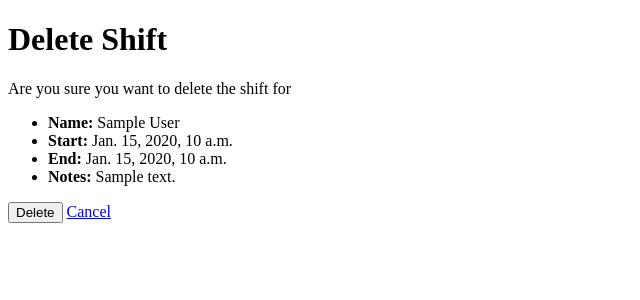
After one commit to anrheia/fyp-checkpoint, a Django app: page /branches/1/schedule/shifts/1/delete/ in a window 1280 px wide. The commit adds this page. Shown: the top 300 px of the page, without its empty margins (0-640 px from the left). Run offline with Django 5.2, Linux system fonts and the light colour scheme; a user stored in the database is signed in; tables that the repository leaves empty hold one stand-in row (values such as "Sample post").

Commit message:
#5 back-end/owner-dashboard: allow owners to delete work shifts from schedule calendar
- add delete shift view with owner-only perms
- allowed a way to delete shifts by clicking calendar events
- fix*: correct delete shift URL by calendar events

```diff
--- /dev/null
+++ b/checkpoint/templates/dashboard/delete_shift.html
@@ -0,0 +1,26 @@
+<!DOCTYPE html>
+<html lang="en">
+<head>
+    <meta charset="UTF-8">
+    <meta name="viewport" content="width=device-width, initial-scale=1.0">
+    <title>Delete Shift</title>
+</head>
+<body>
+    <h1>Delete Shift</h1>
+    <p>Are you sure you want to delete the shift for </p>
+
+    <ul>
+        <li><strong>Name:</strong> {{ shift.user.first_name }} {{ shift.user.last_name }}</li>
+        <li><strong>Start:</strong> {{ shift.start }}</li>
+        <li><strong>End:</strong> {{ shift.end }}</li>
+        {% if shift.notes %}
+            <li><strong>Notes:</strong> {{ shift.notes }}</li>
+        {% endif %}
+    </ul>
+    <form method="post">
+        {% csrf_token %}
+        <button type="submit">Delete</button>
+        <a href="{% url 'branch_schedule' business.id %}">Cancel</a>
+    </form>
+</body>
+</html>
--- a/checkpoint/urls.py
+++ b/checkpoint/urls.py
@@ -11,4 +11,5 @@ urlpatterns = [
     path('branches/<int:business_id>/schedule/', views.branch_schedule, name='branch_schedule'),
     path('branches/<int:business_id>/schedule/shifts.json', views.branch_shifts_json, name='branch_shifts_json'),
     path('branches/<int:business_id>/schedule/new/', views.create_shift, name='create_shift'),
+    path('branches/<int:business_id>/schedule/shifts/<int:shift_id>/delete/', views.delete_shift, name='delete_shift')
 ]
--- a/checkpoint/views.py
+++ b/checkpoint/views.py
@@ -224,6 +224,35 @@ def create_shift(request, business_id):
         'business': business
     })
 
+def delete_shift(request, business_id, shift_id):
+    owner_membership = BusinessMembership.objects.filter(
+        user=request.user,
+        role=BusinessMembership.OWNER,
+        business_id=business_id
+    ).select_related('business').first()
+
+    if not owner_membership:
+        return HttpResponse({"error": "You do not have access to this branch."}, status=403)
+
+    business = owner_membership.business
+
+    shift = WorkShift.objects.filter(
+        id=shift_id,
+        business=business
+    ).first()
+    if not shift:
+        return HttpResponse({"error": "Shift not found."}, status=404)
+
+    if request.method == 'POST':
+        shift.delete()
+        return redirect('branch_schedule', business_id=business.id)
+
+    return render(request, 'dashboard/delete_shift.html', {
+        'shift': shift,
+        'business': business
+    })
+
+
 # Staff-related views
 
 class FirstLoginPasswordChangeView(PasswordChangeView):
```
Also changed, not shown: checkpoint/templates/dashboard/branch_schedule.html (+14 -5 lines).
